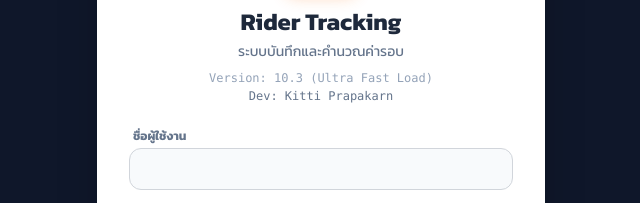
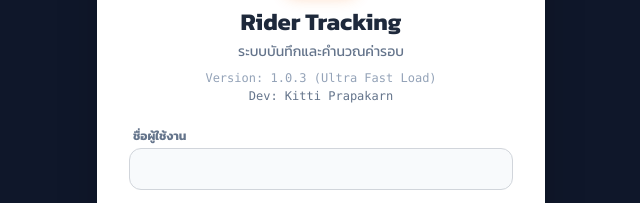
Before and after one commit to TaTon-ScriptApp/Delivery, a plain HTML site: page index.html in a window 1280 px wide. Shown: the part 251-454 px from the top of the page, 319-959 px from the left. Drawn offline with nearby package versions, Linux system fonts and the light colour scheme; some packages are replaced by stand-ins of ours; a script that the page names is missing.

Commit message:
Update index.html

```diff
--- a/index.html
+++ b/index.html
@@ -51,7 +51,7 @@
     <h1 class="text-2xl font-bold text-slate-800">Rider Tracking</h1>
     <p class="text-sm text-slate-500 mt-1 mb-2">ระบบบันทึกและคำนวณค่ารอบ</p>
 
-    <p class="text-xs font-mono text-slate-400 mt-1">Version: 10.3 (Ultra Fast Load)</p>
+    <p class="text-xs font-mono text-slate-400 mt-1">Version: 1.0.3 (Ultra Fast Load)</p>
     <p class="text-xs font-mono text-slate-500 mt-0.5 font-medium">Dev: Kitti Prapakarn</p>
 
     <div class="space-y-4 mt-6 text-left">
```
